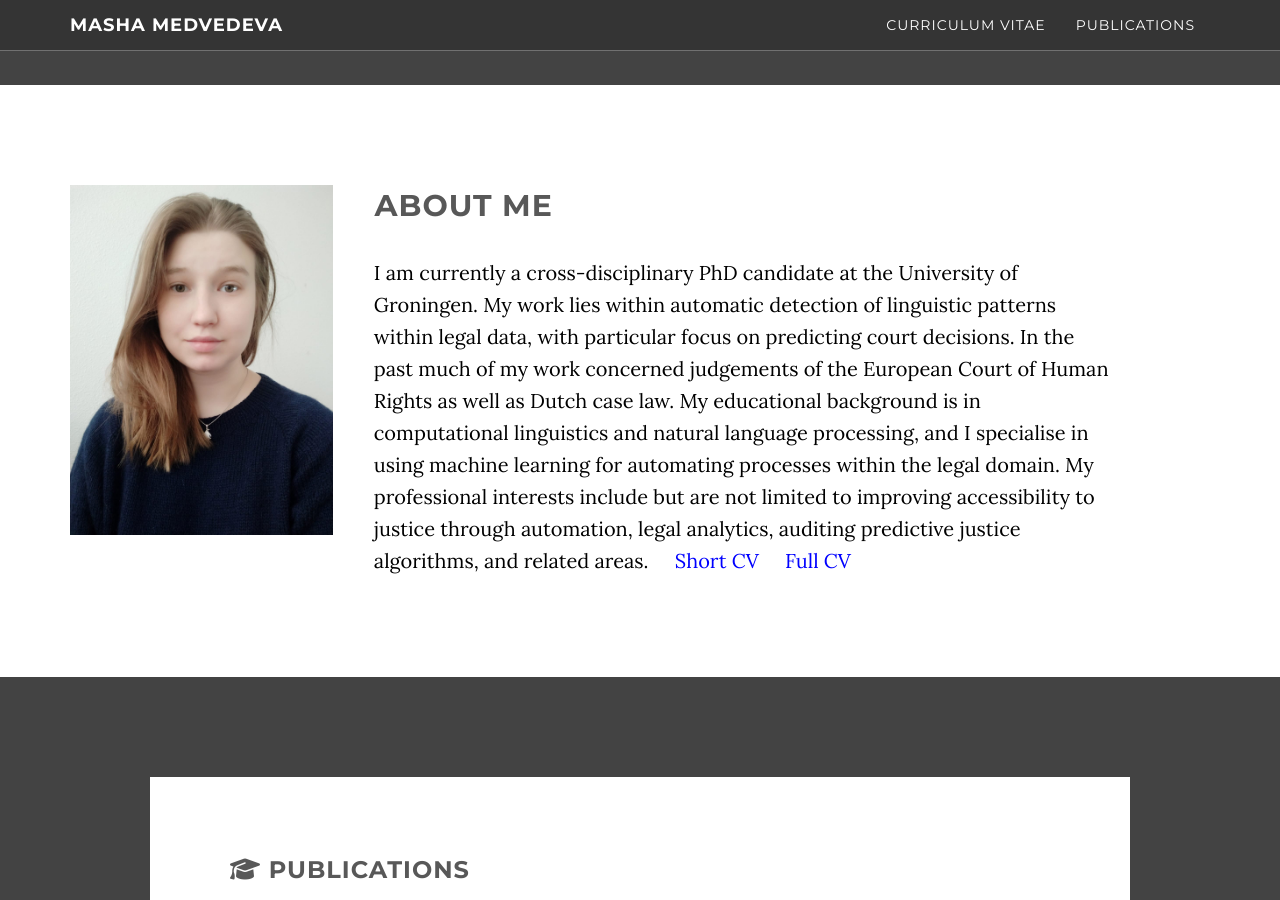
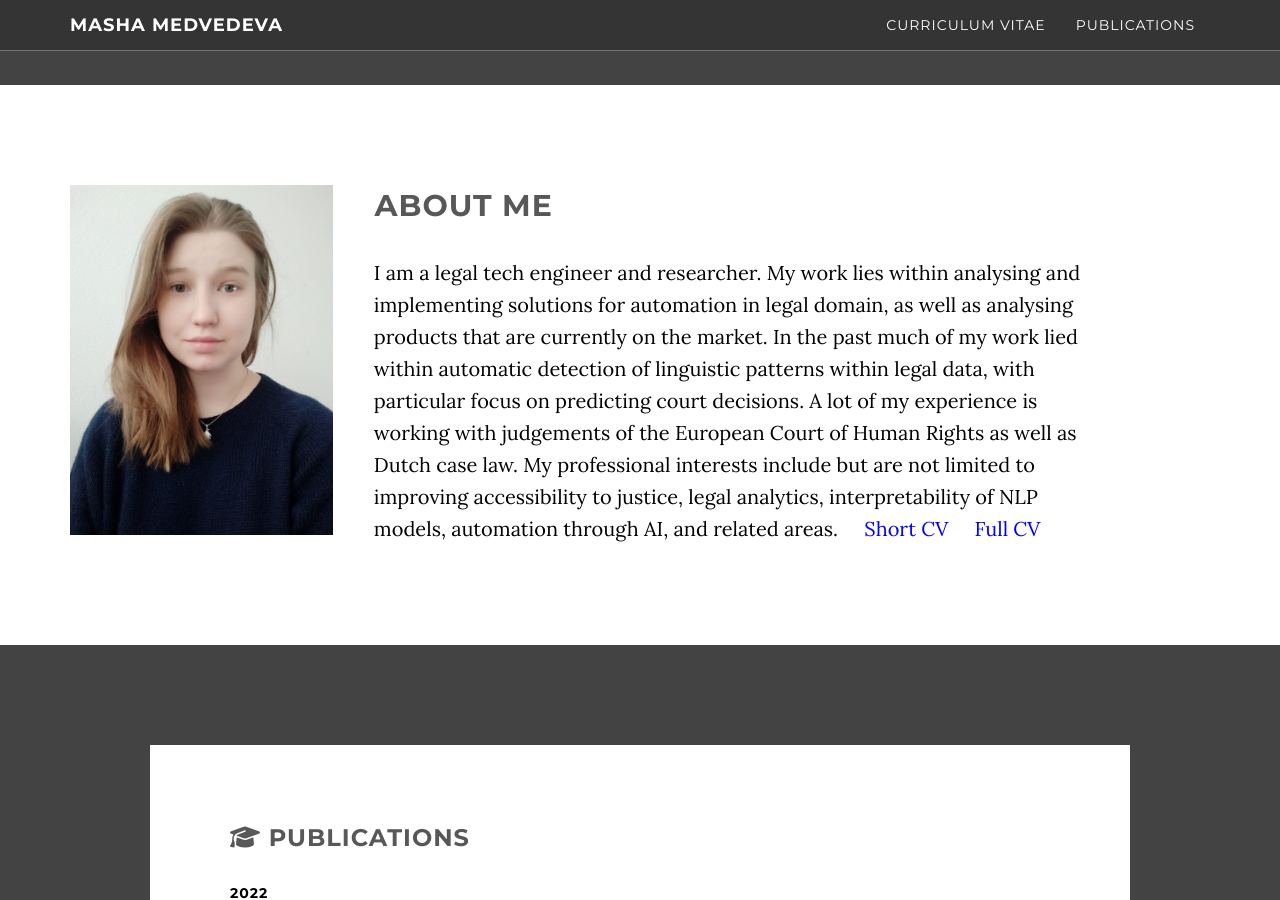
Before and after one commit to masha-medvedeva/masha-medvedeva.github.io, a Jekyll site: the page built from index.html, in a window 1280 px wide and 900 px high, scrolled down 815 px. Built offline with Jekyll 4.4.1, drawn with Linux system fonts in a browser that asks for light colours; nearby versions of some CDN libraries.

Commit message:
update about info

```diff
--- a/_includes/about.html
+++ b/_includes/about.html
@@ -5,13 +5,14 @@
         <a href="https://www.linkedin.com/in/masha-medvedeva/" target="_blank"><img src='./img/masha_medvedeva_profile_photo.jpeg' /></a></div>
             <div class="col-sm-8">
                 <p class="top-about"><a href="https://jurisays.com/" class="juri"><h2 style="text-align:left;margin-left:12px">ABOUT ME</h2></a></p>
-                <p style="font-size: 20px" class="left-three"> I am currently a cross-disciplinary PhD candidate at the University of Groningen.
-                My work lies within automatic detection of linguistic patterns within legal data, with particular focus on predicting court decisions.
-                In the past much of my work concerned judgements of the European Court of Human Rights as well as Dutch case law.
-                My educational background is in computational linguistics and natural language processing,
-                and I specialise in using machine learning for automating processes within the legal domain.
-                My professional interests include but are not limited to improving accessibility to
-                justice through automation, legal analytics, auditing predictive justice algorithms, and related areas. &nbsp&nbsp&nbsp <a style="color: blue" href="./CV/MashaMedvedeva_ShortCV.pdf" target="_new">Short CV</a> &nbsp&nbsp&nbsp <a style="color: blue" href="./CV/MashaMedvedeva_FullCV.pdf" target="_new">Full CV</a>
+                <p style="font-size: 20px" class="left-three"> I am a legal tech engineer and researcher. My work lies within analysing and implementing
+solutions for automation in legal domain, as well as analysing products that are currently
+on the market. In the past much of my work lied within automatic detection of linguistic
+patterns within legal data, with particular focus on predicting court decisions. A lot of
+my experience is working with judgements of the European Court of Human Rights as
+well as Dutch case law. My professional interests include but are not limited to improving
+accessibility to justice, legal analytics, interpretability of NLP models, automation through
+AI, and related areas. &nbsp&nbsp&nbsp <a style="color: blue" href="./CV/MashaMedvedeva_ShortCV.pdf" target="_new">Short CV</a> &nbsp&nbsp&nbsp <a style="color: blue" href="./CV/MashaMedvedeva_FullCV.pdf" target="_new">Full CV</a>
  </p>
             </div>
               </div>
```
